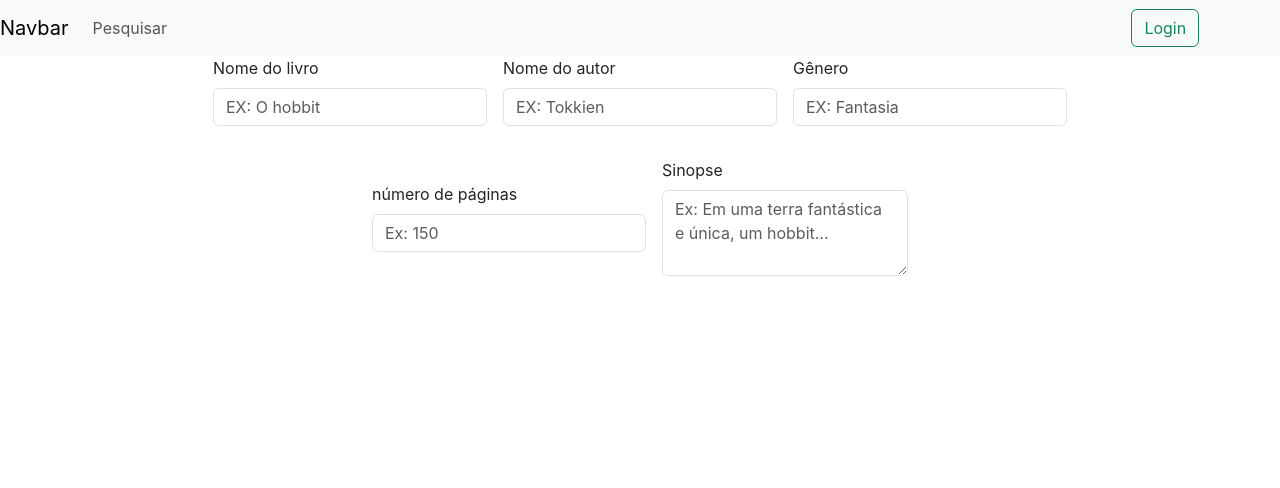
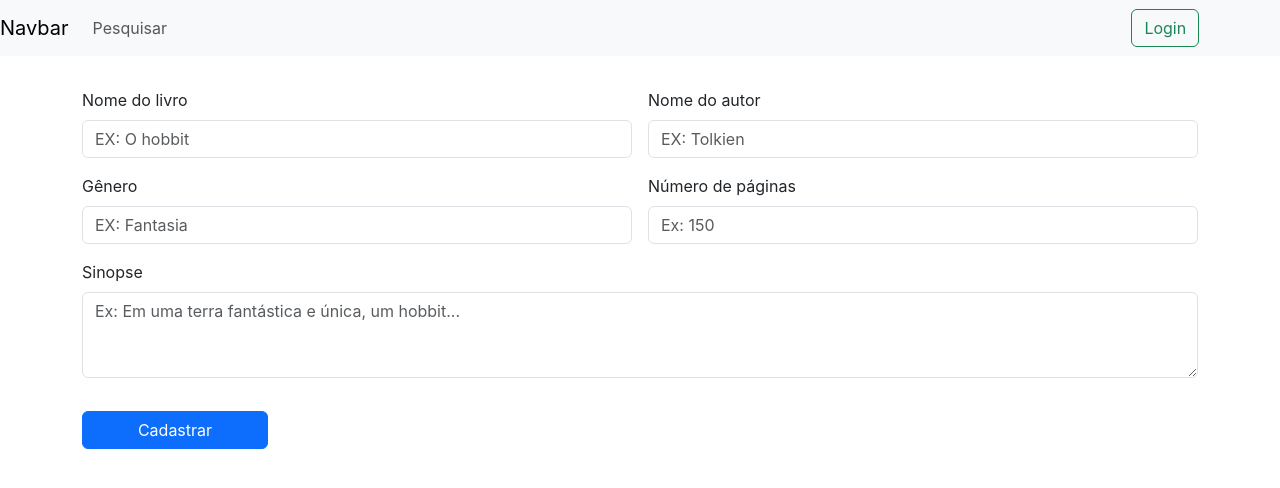
Before and after one commit to KevinFonsecaa/Book-match, a React (Create React App) app: page /cadastro in a window 1280 px wide. Shown: the top 488 px of the page. Built offline with nearby package versions, Linux system fonts and the light colour scheme; no server answers.

Commit message:
projeto atualizado 2.0

```diff
--- a/src/components/Cadastro.js
+++ b/src/components/Cadastro.js
@@ -50,42 +50,39 @@ const Cadastro = () => {
     <div className='container'>
 
 
-      <form className='row row-cols-lg-auto g-3 align-items-center justify-content-center' >
-        <div className="mb-3">
-          <label for="exampleFormControlInput1" className="form-label">Nome do livro</label>
-          <input type="text" className="form-control" id="exampleFormControlInput1" placeholder="EX: O hobbit" />
-        </div>
+<form className='row g-3 justify-content-center mt-3' >
+    <div className="col-12 col-md-6">
+        <label htmlFor="bookName" className="form-label">Nome do livro</label>
+        <input type="text" className="form-control" id="bookName" placeholder="EX: O hobbit" />
+    </div>
 
-        <br/>
+    <div className="col-12 col-md-6">
+        <label htmlFor="authorName" className="form-label">Nome do autor</label>
+        <input type="text" className="form-control" id="authorName" placeholder="EX: Tolkien" />
+    </div>
 
-        <div className="mb-3">
-          <label for="exampleFormControlInput1" className="form-label">Nome do autor</label>
-          <input type="text" className="form-control" id="exampleFormControlInput1" placeholder="EX: Tokkien" />
-        </div>
+    <div className="col-12 col-md-6">
+        <label htmlFor="bookGenre" className="form-label">Gênero</label>
+        <input type="text" className="form-control" id="bookGenre" placeholder="EX: Fantasia" />
+    </div>
 
-        <br/>
+    <div className="col-12 col-md-6">
+        <label htmlFor="pageNumber" className="form-label">Número de páginas</label>
+        <input type="number" className="form-control" id="pageNumber" placeholder="Ex: 150" />
+    </div>
 
-        <div className="mb-3">
-          <label for="exampleFormControlInput1" className="form-label">Gênero</label>
-          <input type="text" className="form-control" id="exampleFormControlInput1" placeholder="EX: Fantasia" />
-        </div>
+    <div className="col-12">
+        <label htmlFor="synopsis" className="form-label">Sinopse</label>
+        <textarea className="form-control" id="synopsis" rows="3" placeholder="Ex: Em uma terra fantástica e única, um hobbit..."></textarea>
+    </div>
 
-        <br/>
+    <div>
+    <button className="btn btn-primary col-2" style={{ marginTop: 17 }} >Cadastrar</button>
+    </div>
 
-        <div className="mb-3">
-          <label for="exampleFormControlInput1" className="form-label">número de páginas</label>
-          <input type="number" className="form-control" id="exampleFormControlInput1" placeholder="Ex: 150" />
-        </div>
-
-        <br/>
-
-        <div class="mb-3">
-          <label for="exampleFormControlTextarea1" class="form-label">Sinopse</label>
-          <textarea class="form-control" id="exampleFormControlTextarea1" rows="3" placeholder="Ex: Em uma terra fantástica e única, um hobbit..."></textarea>
-        </div>
+</form>
 
 
-      </form>
 
 
 
```
